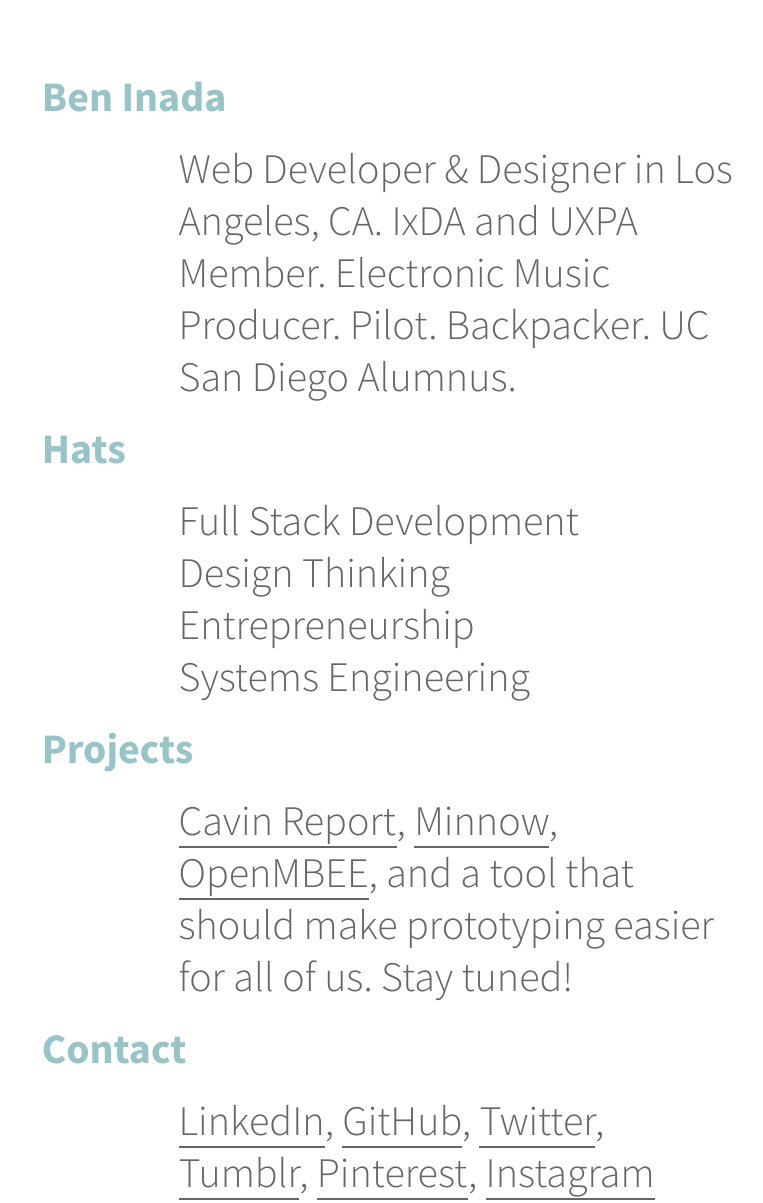
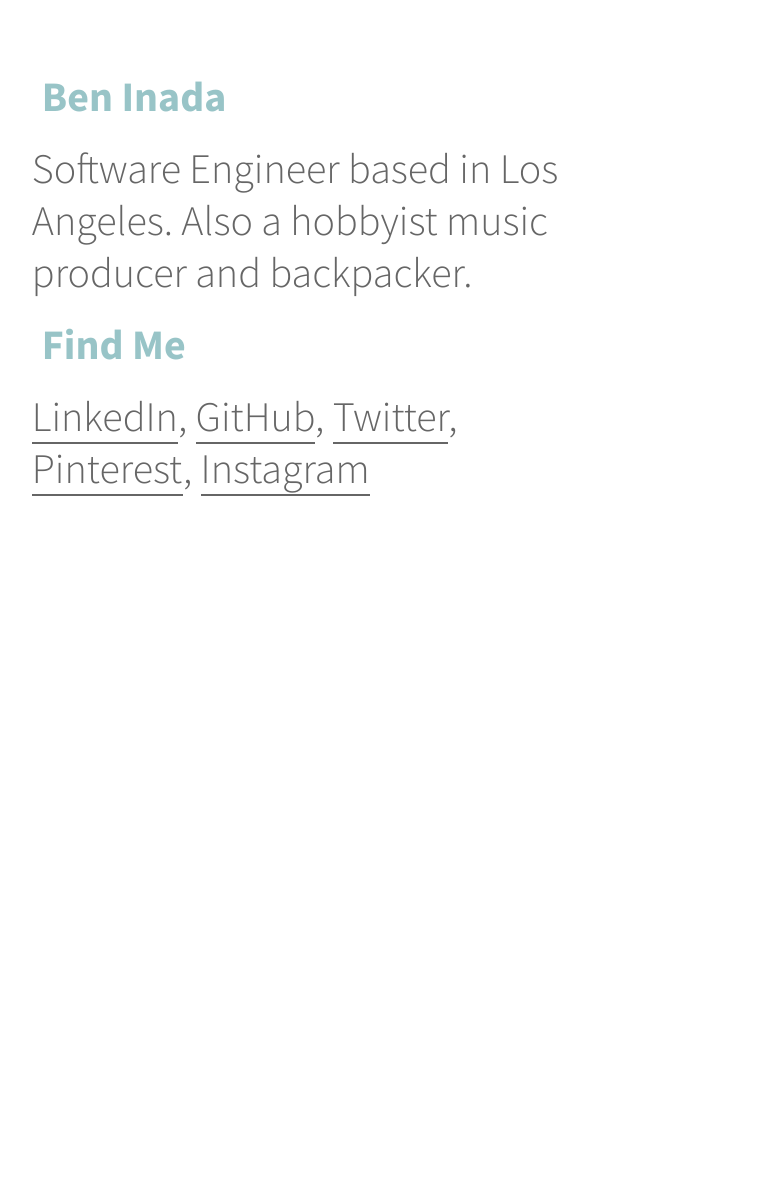
Before and after one commit to beninada/beninada.github.io, a website: page index.html in a window 1280 px wide. Shown: the part 40-1243 px from the top of the page, without its empty margins (227-990 px from the left). After the commit the page ends 800 px from the top, so only its background shows below. Drawn offline with Linux system fonts and the light colour scheme.

Commit message:
Update index.html

```diff
--- a/index.html
+++ b/index.html
@@ -6,9 +6,9 @@
         <meta charset="utf-8">
         <meta http-equiv="X-UA-Compatible" content="IE=edge,chrome=1">
         <meta name="viewport" content="width=device-width, initial-scale=1">
-        <meta name="description" content="Ben Inada is a Web Developer and Designer living in Los Angeles, CA.">
+        <meta name="description" content="Ben Inada is a Software Engineer living in Los Angeles, California.">
 
-        <title>Ben Inada - Web Developer</title>
+        <title>Ben Inada - Software Engineer</title>
 
         <link href="http://fonts.googleapis.com/css?family=Source+Sans+Pro:300,700" rel="stylesheet" type="text/css">
         <link rel="stylesheet" href="css/minified.min.css">
@@ -24,35 +24,8 @@
                 Ben Inada
             </div>
 
-            <div class="unit pre-one-fourth three-fifths">
-                Web Developer &amp; Designer in Los Angeles, CA. IxDA and UXPA Member. Electronic Music Producer. Pilot. Backpacker. UC San Diego Alumnus.
-            </div>
-
-        </section>
-
-        <section class="hats">
-
-            <div class="unit pre-one-tenth half">
-                Hats
-            </div>
-
-            <div class="unit pre-one-fourth three-fifths">
-                Full Stack Development<br>
-                Design Thinking<br>
-                Entrepreneurship<br>
-                Systems Engineering<br>
-            </div>
-
-        </section>
-
-        <section class="projects">
-
-            <div class="unit pre-one-tenth half">
-                Projects
-            </div>
-
-            <div class="unit pre-one-fourth three-fifths">
-                <a href="https://thecavinreport.com">Cavin Report</a>, <a href="https://www.behance.net/gallery/28586535/Minnow">Minnow</a>, <a href="https://github.com/Open-MBEE">OpenMBEE</a>, and a tool that should make prototyping easier for all of us. Stay tuned!<br>
+            <div class="unit pre-one-tenth three-fifths">
+                Software Engineer based in Los Angeles. Also a hobbyist music producer and backpacker.
             </div>
 
         </section>
@@ -60,13 +33,11 @@
         <section class="contact">
 
             <div class="unit pre-one-tenth half">
-                Contact
+                Find Me
             </div>
 
-            <div class="unit pre-one-fourth three-fifths">
-                <a href="https://www.linkedin.com/in/beninada">LinkedIn</a>, <a href="https://github.com/beninada">GitHub</a>, <a href="https://twitter.com/beninada">Twitter</a>, <a href="http://benthegreat.tumblr.com/">Tumblr</a>, <a href="https://www.pinterest.com/beninada/">Pinterest</a>, <a href="https://instagram.com/beninada">Instagram</a><br><br>
-                <a href="mailto:me@beninada.com">me@beninada.com</a><br>
-                +1 213 700 8159<br>
+            <div class="unit pre-one-tenth three-fifths">
+                <a href="https://www.linkedin.com/in/beninada">LinkedIn</a>, <a href="https://github.com/beninada">GitHub</a>, <a href="https://twitter.com/beninada">Twitter</a>, <a href="https://www.pinterest.com/beninada/">Pinterest</a>, <a href="https://instagram.com/beninada">Instagram</a><br>
             </div>
 
         </section>
```
